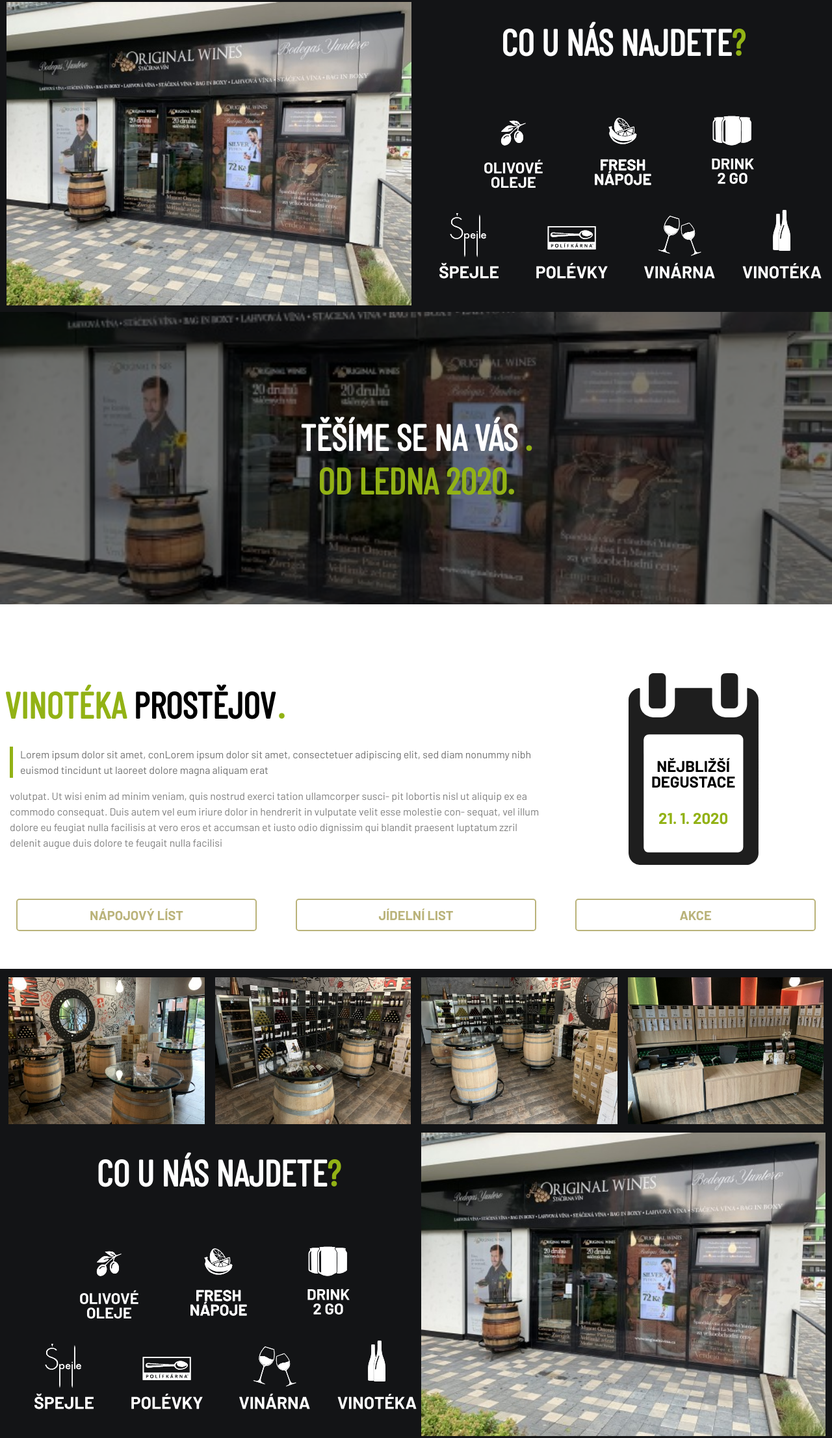
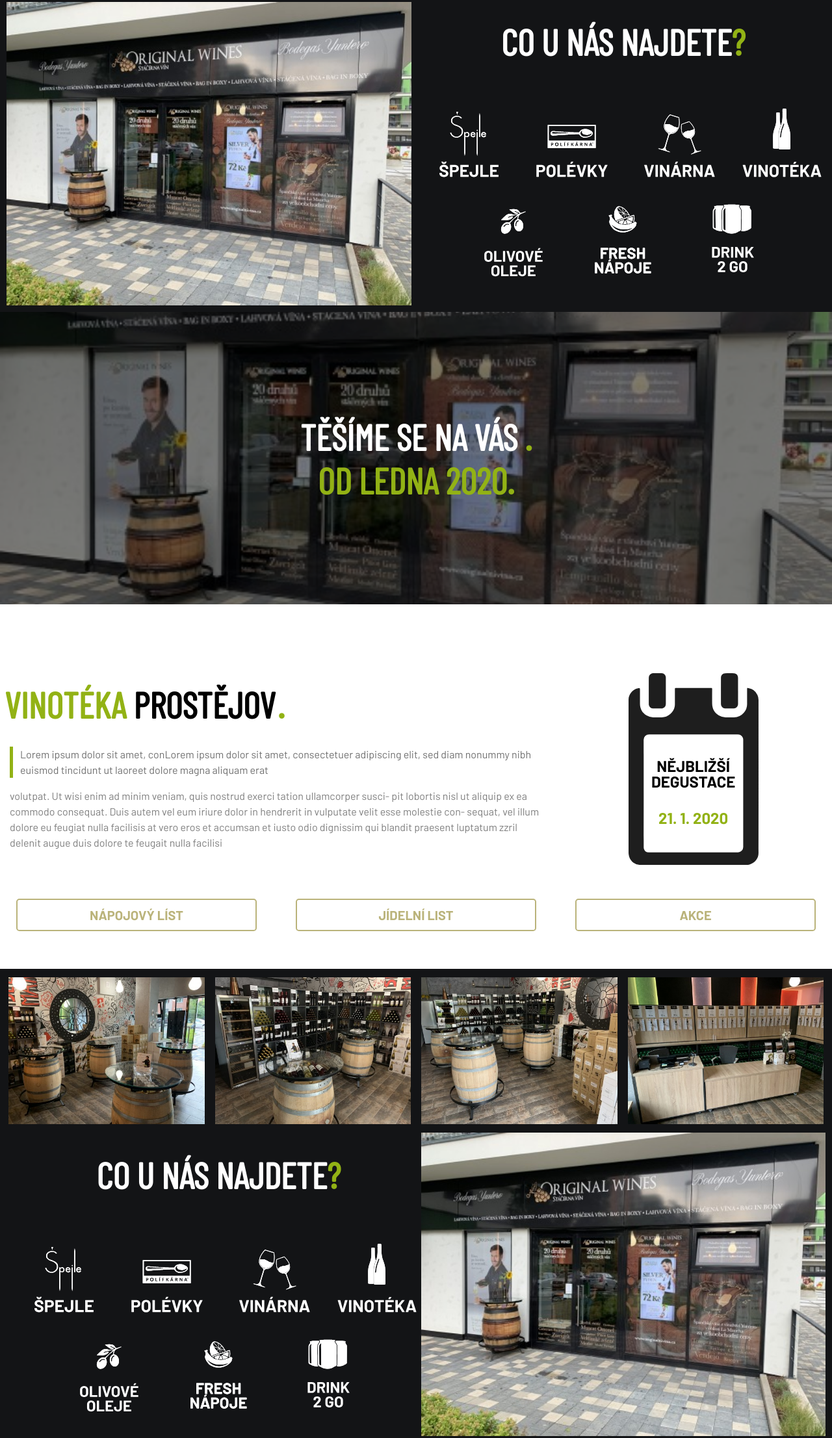
Before and after one commit to alesmraz/ow, a website built with Parcel: page nase-vinoteky.html in a window 1280 px wide. Shown: the part 1634-3847 px from the top of the page at 65% size. Built offline with nearby package versions, Linux system fonts and the light colour scheme.

Commit message:
Switch branche icons position

```diff
--- a/nase-vinoteky.html
+++ b/nase-vinoteky.html
@@ -365,8 +365,8 @@
                     elit, sed diam nonummy nibh euismod tincidunt ut laoreet dolore magna aliquam erat
                 </div>
                 <p>
-                volutpat. Ut wisi enim ad minim veniam, quis nostrud exerci tation ullamcorper susci- pit lobortis nisl ut aliquip ex ea commodo consequat.
-                Duis autem vel eum iriure dolor in hendrerit in vulputate velit esse molestie con- sequat, vel illum dolore eu feugiat nulla facilisis at vero eros et accumsan et iusto odio dignissim qui blandit praesent luptatum zzril delenit augue duis dolore te feugait nulla facilisi
+                    volutpat. Ut wisi enim ad minim veniam, quis nostrud exerci tation ullamcorper susci- pit lobortis nisl ut aliquip ex ea commodo consequat.
+                    Duis autem vel eum iriure dolor in hendrerit in vulputate velit esse molestie con- sequat, vel illum dolore eu feugiat nulla facilisis at vero eros et accumsan et iusto odio dignissim qui blandit praesent luptatum zzril delenit augue duis dolore te feugait nulla facilisi
                 </p>
             </div>
             <div class="col-md-4">
@@ -421,17 +421,17 @@
                 </a>
 
                 <div class="collapse show" id="branchesCollapse1">
-                    <div class="row row--slim">
-                        <div class="col-sm-4 d-flex justify-content-center mt-md-0 mt-3 col-6"><img src="./assets/svg/us/ikony-24.svg" alt=""></div>
-                        <div class="col-sm-4 d-flex justify-content-center mt-md-0 mt-3 col-6"><img src="./assets/svg/us/ikony-25.svg" alt=""></div>
-                        <div class="col-sm-4 d-flex justify-content-center mt-md-0 mt-3 col-12"><img src="./assets/svg/us/ikony-26.svg" alt=""></div>
-                    </div>
-
-                    <div class="row mt-3">
+                    <div class="row">
                         <div class="col-sm-3 d-flex justify-content-center mt-md-0 mt-3 col-6"><img src="./assets/svg/us/ikony-27.svg" alt=""></div>
                         <div class="col-sm-3 d-flex justify-content-center mt-md-0 mt-3 col-6"><img src="./assets/svg/us/ikony-28.svg" alt=""></div>
                         <div class="col-sm-3 d-flex justify-content-center mt-md-0 mt-3 col-6"><img src="./assets/svg/us/ikony-29.svg" alt=""></div>
                         <div class="col-sm-3 d-flex justify-content-center mt-md-0 mt-3 col-6"><img src="./assets/svg/us/ikony-30.svg" alt=""></div>
+                    </div>
+
+                    <div class="row mt-3 row--slim">
+                        <div class="col-sm-4 d-flex justify-content-center mt-md-0 mt-3 col-6"><img src="./assets/svg/us/ikony-24.svg" alt=""></div>
+                        <div class="col-sm-4 d-flex justify-content-center mt-md-0 mt-3 col-6"><img src="./assets/svg/us/ikony-25.svg" alt=""></div>
+                        <div class="col-sm-4 d-flex justify-content-center mt-md-0 mt-3 col-12"><img src="./assets/svg/us/ikony-26.svg" alt=""></div>
                     </div>
                 </div>
             </div>
@@ -507,18 +507,21 @@
                 </a>
 
                 <div class="collapse show" id="branchesCollapse2">
-                    <div class="row row--slim">
+
+                    <div class="row ">
+                        <div class="col-sm-3 d-flex justify-content-center mt-md-0 mt-3 col-6"><img src="./assets/svg/us/ikony-27.svg" alt=""></div>
+                        <div class="col-sm-3 d-flex justify-content-center mt-md-0 mt-3 col-6"><img src="./assets/svg/us/ikony-28.svg" alt=""></div>
+                        <div class="col-sm-3 d-flex justify-content-center mt-md-0 mt-3 col-6"><img src="./assets/svg/us/ikony-29.svg" alt=""></div>
+                        <div class="col-sm-3 d-flex justify-content-center mt-md-0 mt-3 col-6"><img src="./assets/svg/us/ikony-30.svg" alt=""></div>
+                    </div>
+
+                    <div class="row mt-3 mb-3 mb-md-0 row--slim">
                         <div class="col-sm-4 d-flex justify-content-center mt-md-0 mt-3 col-6"><img src="./assets/svg/us/ikony-24.svg" alt=""></div>
                         <div class="col-sm-4 d-flex justify-content-center mt-md-0 mt-3 col-6"><img src="./assets/svg/us/ikony-25.svg" alt=""></div>
                         <div class="col-sm-4 d-flex justify-content-center mt-md-0 mt-3 col-12"><img src="./assets/svg/us/ikony-26.svg" alt=""></div>
                     </div>
 
-                    <div class="row mt-3 mb-3 mb-md-0">
-                        <div class="col-sm-3 d-flex justify-content-center mt-md-0 mt-3 col-6"><img src="./assets/svg/us/ikony-27.svg" alt=""></div>
-                        <div class="col-sm-3 d-flex justify-content-center mt-md-0 mt-3 col-6"><img src="./assets/svg/us/ikony-28.svg" alt=""></div>
-                        <div class="col-sm-3 d-flex justify-content-center mt-md-0 mt-3 col-6"><img src="./assets/svg/us/ikony-29.svg" alt=""></div>
-                        <div class="col-sm-3 d-flex justify-content-center mt-md-0 mt-3 col-6"><img src="./assets/svg/us/ikony-30.svg" alt=""></div>
-                    </div>
+
                 </div>
             </div>
             <div class="branchInfo__img">
```
